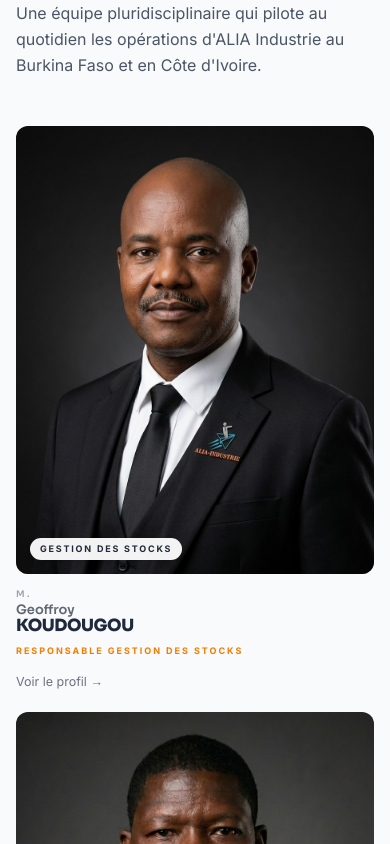
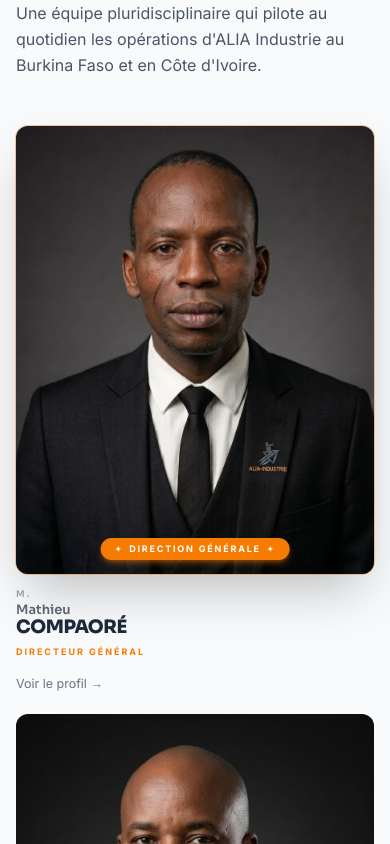
Before and after one commit to Dimanchecfa/alia, a Next.js app: page /equipe in a window 390 px wide. Shown: the part 1900-2744 px from the top of the page. Built offline with nearby package versions, Linux system fonts and the light colour scheme.

Commit message:
Responsive: DG card full-width and first on mobile/sm, centered on lg

```diff
--- a/components/sections/TeamGrid.tsx
+++ b/components/sections/TeamGrid.tsx
@@ -98,7 +98,9 @@ export default function TeamGrid() {
             onClick={() => setSelected(m)}
             aria-label={`Voir ${m.title} ${m.firstName} ${m.lastName} — ${m.role}`}
             className={`group text-left cursor-pointer ${
-              m.isDG ? "lg:scale-[1.12] lg:z-10 origin-center" : ""
+              m.isDG
+                ? "order-first sm:col-span-2 lg:col-span-1 lg:order-none lg:scale-[1.12] lg:z-10 origin-center"
+                : ""
             }`}
             data-aos="fade-up"
             data-aos-delay={idx * 70}
```
